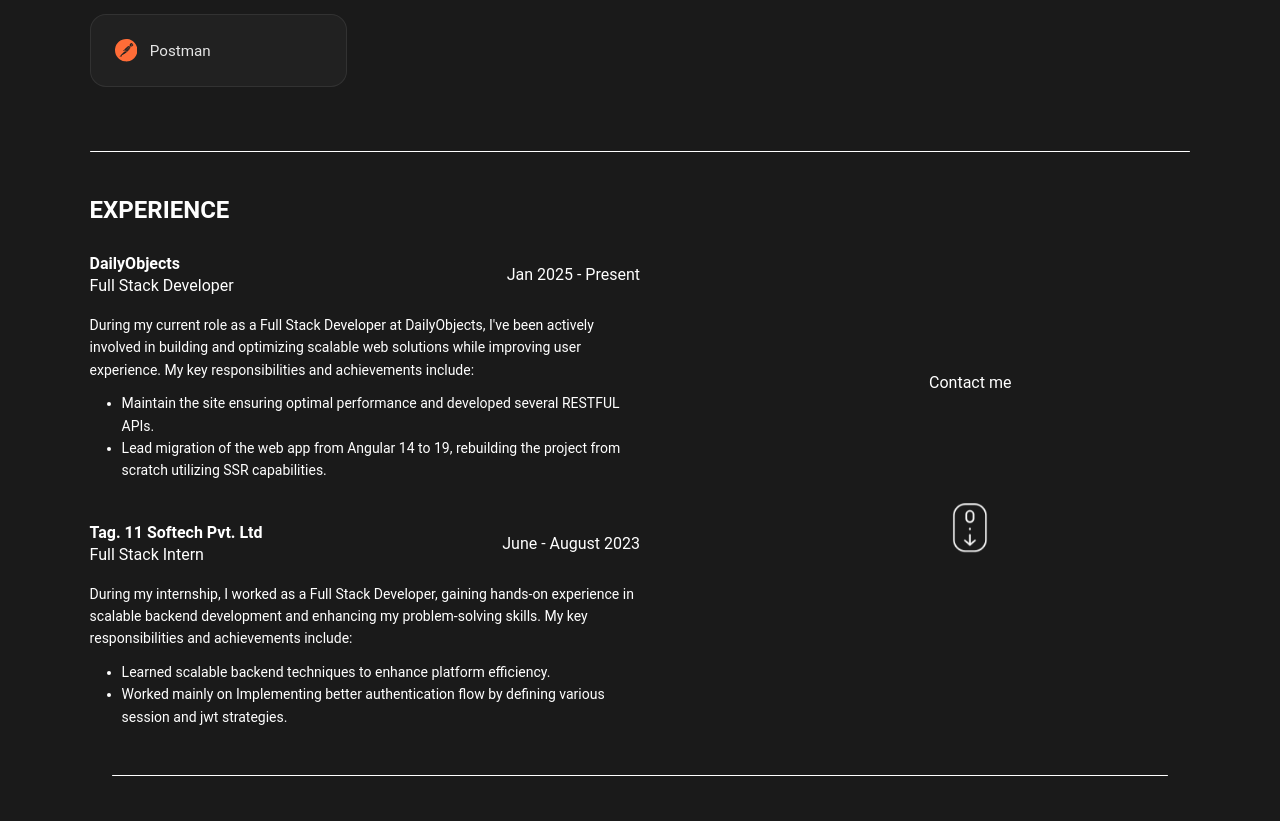
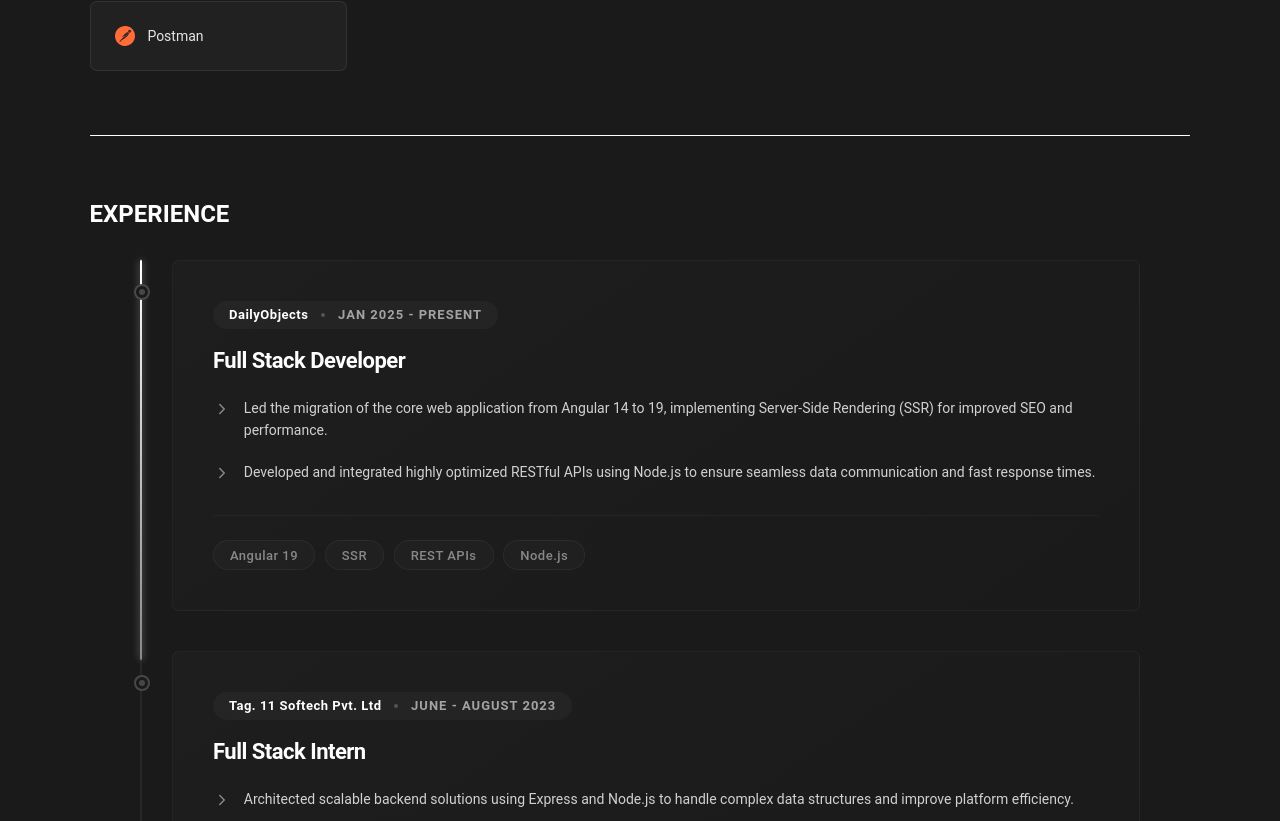
Before and after one commit to krazio-01/Portfolio, a React (Vite) app: page /about in a window 1280 px wide. Shown: the part 1531-2352 px from the top of the page. Built offline with nearby package versions, Linux system fonts and the light colour scheme.

Commit message:
overhaul experience section with an interactive timeline layout

```diff
--- a/src/pages/About/About.jsx
+++ b/src/pages/About/About.jsx
@@ -1,12 +1,12 @@
 import { useState, useRef } from 'react';
-import { motion, AnimatePresence } from 'framer-motion';
+import { motion, AnimatePresence, useScroll, useSpring } from 'framer-motion';
 import AnimatedScrollComponent from '../../components/animatedScrollComp/AnimatedScrollComp';
 import AnimatedWrapper from '../../components/animatedWrapper/AnimatedWrapper';
 import { FaReact, FaAngular, FaNodeJs, FaGitAlt, FaJava, FaNetworkWired } from 'react-icons/fa6';
 import { BiLogoMongodb, BiLogoTypescript } from 'react-icons/bi';
 import { SiExpress, SiRedis, SiCloudinary, SiPostman, SiSocketdotio, SiWebrtc, SiJsonwebtokens } from 'react-icons/si';
 import { IoLogoJavascript } from 'react-icons/io';
-import { FiFramer } from 'react-icons/fi';
+import { FiFramer, FiChevronRight } from 'react-icons/fi';
 import { TbBrandCpp, TbApi, TbBoxModel } from 'react-icons/tb';
 import { RiNextjsLine } from 'react-icons/ri';
 import './about.css';
@@ -43,9 +43,44 @@ const categories = [
     { id: 'core', label: 'Languages & Tools' },
 ];
 
+const experienceData = [
+    {
+        company: 'DailyObjects',
+        role: 'Full Stack Developer',
+        date: 'Jan 2025 - Present',
+        impacts: [
+            'Led the migration of the core web application from Angular 14 to 19, implementing Server-Side Rendering (SSR) for improved SEO and performance.',
+            'Developed and integrated highly optimized RESTful APIs using Node.js to ensure seamless data communication and fast response times.',
+        ],
+        tech: ['Angular 19', 'SSR', 'REST APIs', 'Node.js'],
+    },
+    {
+        company: 'Tag. 11 Softech Pvt. Ltd',
+        role: 'Full Stack Intern',
+        date: 'June - August 2023',
+        impacts: [
+            'Architected scalable backend solutions using Express and Node.js to handle complex data structures and improve platform efficiency.',
+            'Engineered secure authentication flows by implementing customized session management and JWT strategies across the application.',
+        ],
+        tech: ['Node.js', 'Express', 'JWT', 'Backend Architecture'],
+    },
+];
+
 const About = () => {
     const [activeCategory, setActiveCategory] = useState('all');
     const gridRef = useRef(null);
+    const experienceRef = useRef(null);
+
+    const { scrollYProgress } = useScroll({
+        target: experienceRef,
+        offset: ['start 80%', 'end 60%'],
+    });
+
+    const scaleY = useSpring(scrollYProgress, {
+        stiffness: 100,
+        damping: 30,
+        restDelta: 0.001,
+    });
 
     const handleMouseMove = (e) => {
         if (!gridRef.current) return;
@@ -149,71 +184,72 @@ const About = () => {
 
             <div className="line" />
 
-            <div className="experience">
-                <div className="experience-left">
+            <div className="experiance">
+                <div className="experiance-header">
                     <h2>EXPERIENCE</h2>
-                    <div className="experience-container">
-                        <div className="experience-card">
-                            <div className="experience-card-head">
-                                <div>
-                                    <h4>DailyObjects</h4>
-                                    <p>Full Stack Developer</p>
-                                </div>
-                                <div>
-                                    <span>Jan 2025 - Present</span>
-                                </div>
                 </div>
 
-                            <div className="experience-card-body">
-                                <p>
-                                    During my current role as a Full Stack Developer at DailyObjects, I&apos;ve been
-                                    actively involved in building and optimizing scalable web solutions while improving
-                                    user experience. My key responsibilities and achievements include:
-                                </p>
-                                <ul>
-                                    <li>
-                                        Maintain the site ensuring optimal performance and developed several RESTFUL
-                                        APIs.
-                                    </li>
-                                    <li>
-                                        Lead migration of the web app from Angular 14 to 19, rebuilding the project from
-                                        scratch utilizing SSR capabilities.
-                                    </li>
-                                </ul>
-                            </div>
+                <div className="experiance-timeline-wrapper" ref={experienceRef}>
+                    <div className="experiance-track">
+                        <motion.div className="experiance-progress" style={{ scaleY }} />
                     </div>
 
-                        <div className="experience-card">
-                            <div className="experience-card-head">
-                                <div>
-                                    <h4>Tag. 11 Softech Pvt. Ltd</h4>
-                                    <p>Full Stack Intern</p>
-                                </div>
-                                <div>
-                                    <span>June - August 2023</span>
-                                </div>
+                    <div className="experiance-container">
+                        {experienceData.map((exp, index) => (
+                            <div key={index} className="experiance-item">
+                                <div className="experiance-node">
+                                    <div className="experiance-node-inner" />
                                 </div>
 
-                            <div className="experience-card-body">
-                                <p>
-                                    During my internship, I worked as a Full Stack Developer, gaining hands-on
-                                    experience in scalable backend development and enhancing my problem-solving skills.
-                                    My key responsibilities and achievements include:
-                                </p>
-                                <ul>
-                                    <li>Learned scalable backend techniques to enhance platform efficiency.</li>
-                                    <li>
-                                        Worked mainly on Implementing better authentication flow by defining various
-                                        session and jwt strategies.
-                                    </li>
-                                </ul>
+                                <motion.div
+                                    initial={{ opacity: 0, y: 40, scale: 0.96 }}
+                                    whileInView={{ opacity: 1, y: 0, scale: 1 }}
+                                    viewport={{ once: true, margin: '-50px' }}
+                                    transition={{
+                                        type: 'spring',
+                                        stiffness: 120,
+                                        damping: 14,
+                                        mass: 1.2,
+                                    }}
+                                    whileHover={{ y: -6, transition: { duration: 0.2 } }}
+                                    className="experiance-card"
+                                >
+                                    <div className="experiance-badge">
+                                        <span className="experiance-company">{exp.company}</span>
+                                        <span className="experiance-divider"></span>
+                                        <span className="experiance-date">{exp.date}</span>
                                     </div>
+
+                                    <h3 className="experiance-title">{exp.role}</h3>
+
+                                    <div className="experiance-impact-grid">
+                                        {exp.impacts.map((impact, i) => (
+                                            <motion.div
+                                                key={i}
+                                                initial={{ opacity: 0, y: 10 }}
+                                                whileInView={{ opacity: 1, y: 0 }}
+                                                viewport={{ once: true }}
+                                                transition={{ delay: 0.3 + i * 0.1 }}
+                                                className="experiance-impact-item"
+                                            >
+                                                <div className="experiance-impact-icon">
+                                                    <FiChevronRight />
                                                 </div>
+                                                <p>{impact}</p>
+                                            </motion.div>
+                                        ))}
                                     </div>
+
+                                    <div className="experiance-tech-row">
+                                        {exp.tech.map((tech, i) => (
+                                            <span key={i} className="experiance-tech-pill">
+                                                {tech}
+                                            </span>
+                                        ))}
                                     </div>
-                <div className="experience-right">
-                    <div>
-                        <AnimatedScrollComponent text="Contact me" />
+                                </motion.div>
+                            </div>
+                        ))}
                     </div>
                 </div>
             </div>
--- a/src/pages/About/about.css
+++ b/src/pages/About/about.css
@@ -1,32 +1,20 @@
 .bio,
-.experience,
+.experiance,
 .skills {
     display: flex;
     min-height: 70svh;
 }
 
-.bio,
-.experience {
-    justify-content: space-between;
-    align-items: center;
-    gap: 3rem;
-}
-
-.skills {
-    flex-direction: column;
-    width: 100%;
-    gap: 3rem;
-    min-height: 55svh;
-    padding-block: 2rem;
-}
-
 .bio h2,
 .skills h2,
-.experience h2 {
+.experiance h2 {
     margin-bottom: 2rem;
 }
 
 .bio {
+    justify-content: space-between;
+    align-items: center;
+    gap: 3rem;
     min-height: calc(100vh - var(--nav-height));
 }
 
@@ -37,6 +25,7 @@
 
 .bio .bio-left p {
     margin: 1rem 0;
+    font-size: var(--fz-md);
 }
 
 .bio .bio-left p span {
@@ -55,13 +44,13 @@
     gap: 7rem;
 }
 
-/* .skills-header {
-    display: flex;
-    justify-content: space-between;
-    align-items: flex-end;
-    flex-wrap: wrap;
-    gap: 1.5rem;
-} */
+.skills {
+    flex-direction: column;
+    width: 100%;
+    gap: 3rem;
+    min-height: 55svh;
+    padding-block: 2rem;
+}
 
 .skills-header {
     display: flex;
@@ -79,7 +68,7 @@
     display: flex;
     background: rgba(255, 255, 255, 0.05);
     padding: 0.4rem;
-    border-radius: 50px;
+    border-radius: var(--border-radius);
     border: 1px solid rgba(255, 255, 255, 0.1);
     backdrop-filter: blur(10px);
 }
@@ -92,18 +81,18 @@
     border-radius: 50px;
     cursor: pointer;
     color: #a3a3a3;
-    font-size: 0.9rem;
+    font-size: var(--fz-sm);
     font-weight: 500;
-    transition: color 0.2s ease;
+    transition: var(--transition);
     outline: none;
 }
 
 .skills-category-btn:hover {
-    color: #ffffff;
+    color: var(--primary-color1);
 }
 
 .skills-category-btn.active {
-    color: #000000;
+    color: var(--primary-color2);
 }
 
 .skills-category-label {
@@ -114,7 +103,7 @@
 .skills-active-pill {
     position: absolute;
     inset: 0;
-    background: #ffffff;
+    background: var(--primary-color1);
     border-radius: 50px;
     z-index: 1;
     box-shadow: 0 2px 10px rgba(255, 255, 255, 0.2);
@@ -133,10 +122,10 @@
     position: relative;
     background: rgba(255, 255, 255, 0.03);
     border: 1px solid rgba(255, 255, 255, 0.08);
-    border-radius: 16px;
+    border-radius: var(--border-radius);
     padding: 1.5rem;
     overflow: hidden;
-    transition: transform 0.2s ease;
+    transition: var(--transition);
     cursor: default;
 }
 
@@ -153,7 +142,7 @@
         transparent 80%
     );
     opacity: 0;
-    transition: opacity 0.3s;
+    transition: var(--transition);
     pointer-events: none;
 }
 
@@ -170,69 +159,227 @@
 }
 
 .skills-icon {
-    font-size: 1.4rem;
+    font-size: var(--fz-xl);
     display: flex;
     align-items: center;
 }
 
 .skills-name {
-    font-size: 0.95rem;
+    font-size: var(--fz-sm);
     color: #e5e5e5;
 }
 
-.experience .experience-left {
-    max-width: 50%;
-    line-height: 1.4rem;
+.experiance {
+    flex-direction: column;
+    width: 100%;
+    padding: 2rem 0;
+    gap: 2rem;
 }
 
-.experience .experience-right {
-    width: 40%;
+.experiance-header {
+    display: flex;
+    align-items: flex-start;
 }
 
-.experience .experience-right div {
-    display: flex;
-    flex-direction: column;
-    align-items: center;
-    justify-content: center;
-    gap: 7rem;
+.experiance-header h2 {
+    margin-bottom: 0;
 }
 
-.experience-container {
+.experiance-timeline-wrapper {
+    position: relative;
+    max-width: 1000px;
+    width: 100%;
+    margin: 0 auto;
+    padding-left: 2rem;
+}
+
+.experiance-track {
+    position: absolute;
+    left: 0;
+    top: 0;
+    bottom: 0;
+    width: 2px;
+    background: rgba(255, 255, 255, 0.05);
+    border-radius: 2px;
+}
+
+.experiance-progress {
+    position: absolute;
+    left: 0;
+    top: 0;
+    bottom: 0;
+    width: 100%;
+    background: linear-gradient(to bottom, var(--primary-color1), #888888);
+    transform-origin: top;
+    border-radius: 2px;
+    box-shadow: 0 0 10px rgba(255, 255, 255, 0.5);
+}
+
+.experiance-container {
     display: flex;
     flex-direction: column;
     gap: 2.5rem;
 }
 
-.experience-card-head {
+.experiance-item {
+    position: relative;
+    width: 100%;
+}
+
+.experiance-node {
+    position: absolute;
+    left: -2.35rem;
+    top: 1.5rem;
+    width: 16px;
+    height: 16px;
+    background: var(--theme-color);
+    border: 2px solid rgba(255, 255, 255, 0.2);
+    border-radius: 50%;
     display: flex;
     align-items: center;
-    justify-content: space-between;
-    margin-bottom: 1rem;
+    justify-content: center;
+    z-index: 2;
+    transition: var(--transition);
 }
 
-.experience-card-body p,
-.experience-card-body ul {
-    font-size: var(--fz-sm);
+.experiance-node-inner {
+    width: 6px;
+    height: 6px;
+    background: var(--primary-color1);
+    border-radius: 50%;
+    opacity: 0.2;
+    transition: var(--transition);
 }
 
-.experience-card-body ul {
-    margin-left: 2rem;
-    margin-top: 0.7rem;
+.experiance-item:hover .experiance-node {
+    border-color: rgba(255, 255, 255, 0.8);
 }
 
-.experience-card-body li {
-    font-size: 14px;
-    line-height: 1.6;
-    list-style-type: disc;
+.experiance-item:hover .experiance-node-inner {
+    opacity: 1;
+    box-shadow: 0 0 10px 2px rgba(255, 255, 255, 0.6);
 }
 
-.experience-card-body li::marker {
-    font-size: 14px;
+.experiance-card {
+    background: linear-gradient(145deg, rgba(255, 255, 255, 0.02) 0%, rgba(255, 255, 255, 0.005) 100%);
+    border: 1px solid rgba(255, 255, 255, 0.04);
+    border-radius: var(--border-radius);
+    padding: 2.5rem;
+    transition: var(--transition);
+}
+
+.experiance-card:hover {
+    border-color: rgba(255, 255, 255, 0.1);
+}
+
+.experiance-badge {
+    display: inline-flex;
+    align-items: center;
+    gap: 0.8rem;
+    background: rgba(255, 255, 255, 0.03);
+    padding: 0.4rem 1rem;
+    border-radius: 50px;
+    margin-bottom: 1.2rem;
+}
+
+.experiance-company {
+    color: var(--primary-color1);
+    font-weight: 600;
+    font-size: var(--fz-xs);
+    letter-spacing: 0.5px;
+}
+
+.experiance-divider {
+    width: 4px;
+    height: 4px;
+    background: #555;
+    border-radius: 50%;
+}
+
+.experiance-date {
+    color: #a3a3a3;
+    font-size: var(--fz-xs);
+    text-transform: uppercase;
+    letter-spacing: 1px;
+    font-weight: 600;
+}
+
+.experiance-title {
+    font-size: var(--fz-xxl);
+    color: var(--primary-color1);
+    font-weight: 600;
+    letter-spacing: -0.5px;
+    margin: 0 0 1.5rem 0;
+}
+
+.experiance-impact-grid {
+    display: flex;
+    flex-direction: column;
+    gap: 1.2rem;
+    margin-bottom: 2rem;
+}
+
+.experiance-impact-item {
+    display: flex;
+    align-items: flex-start;
+    gap: 0.8rem;
+    transition: var(--transition);
+}
+
+.experiance-card:hover .experiance-impact-item {
+    transform: translateX(5px);
+}
+
+.experiance-impact-icon {
+    display: flex;
+    align-items: center;
+    justify-content: center;
+    flex-shrink: 0;
+    color: #888888;
+    font-size: var(--fz-lg);
+    margin-top: 0.2rem;
+    transition: var(--transition);
+}
+
+.experiance-card:hover .experiance-impact-icon {
+    color: var(--primary-color1);
+}
+
+.experiance-impact-item p {
+    color: #d1d1d1;
+    font-size: var(--fz-sm);
+    line-height: 1.6;
+    margin: 0;
+}
+
+.experiance-tech-row {
+    display: flex;
+    flex-wrap: wrap;
+    gap: 0.6rem;
+    padding-top: 1.5rem;
+    border-top: 1px solid rgba(255, 255, 255, 0.04);
+}
+
+.experiance-tech-pill {
+    color: #888888;
+    background: rgba(255, 255, 255, 0.02);
+    border: 1px solid rgba(255, 255, 255, 0.05);
+    padding: 0.4rem 1rem;
+    border-radius: 50px;
+    font-size: var(--fz-xs);
+    font-weight: 500;
+    letter-spacing: 0.5px;
+    transition: var(--transition);
+}
+
+.experiance-card:hover .experiance-tech-pill {
+    border-color: rgba(255, 255, 255, 0.15);
+    color: var(--primary-color1);
+    background: rgba(255, 255, 255, 0.05);
 }
 
 @media screen and (max-width: 768px) {
-    .bio .bio-left,
-    .experience .experience-left {
+    .bio .bio-left {
         max-width: 50%;
     }
 
@@ -261,7 +408,7 @@
 @media screen and (max-width: 600px) {
     .bio,
     .skills,
-    .experience {
+    .experiance {
         align-items: unset;
         flex-direction: column;
     }
@@ -272,19 +419,8 @@
         margin-bottom: 3rem;
     }
 
-    .experience .experience-left {
-        max-width: 100%;
-        margin-bottom: 3rem;
-    }
-
-    .bio .bio-right,
-    .experience .experience-right {
+    .bio .bio-right {
         width: 100%;
-    }
-
-    .experience-card-head {
-        align-items: flex-start;
-        flex-direction: column;
     }
 
     .skills-grid {
@@ -294,7 +430,6 @@
 
     .skills-card {
         padding: 1rem;
-        border-radius: 12px;
     }
 
     .skills-card-content {
@@ -302,10 +437,42 @@
     }
 
     .skills-icon {
-        font-size: 1.1rem;
+        font-size: var(--fz-lg);
     }
 
     .skills-name {
-        font-size: 0.85rem;
+        font-size: var(--fz-xs);
+    }
+
+    .experiance-timeline-wrapper {
+        padding-left: 1.5rem;
+    }
+
+    .experiance-node {
+        left: -1.95rem;
+        top: 1.25rem;
+        width: 14px;
+        height: 14px;
+    }
+
+    .experiance-card {
+        padding: 1.5rem;
+    }
+
+    .experiance-badge {
+        flex-direction: column;
+        align-items: flex-start;
+        gap: 0.4rem;
+        background: transparent;
+        padding: 0;
+        margin-bottom: 1rem;
+    }
+
+    .experiance-divider {
+        display: none;
+    }
+
+    .experiance-title {
+        font-size: var(--fz-xl);
     }
 }
```
Lines whose indentation alone changed are shown as unchanged.
